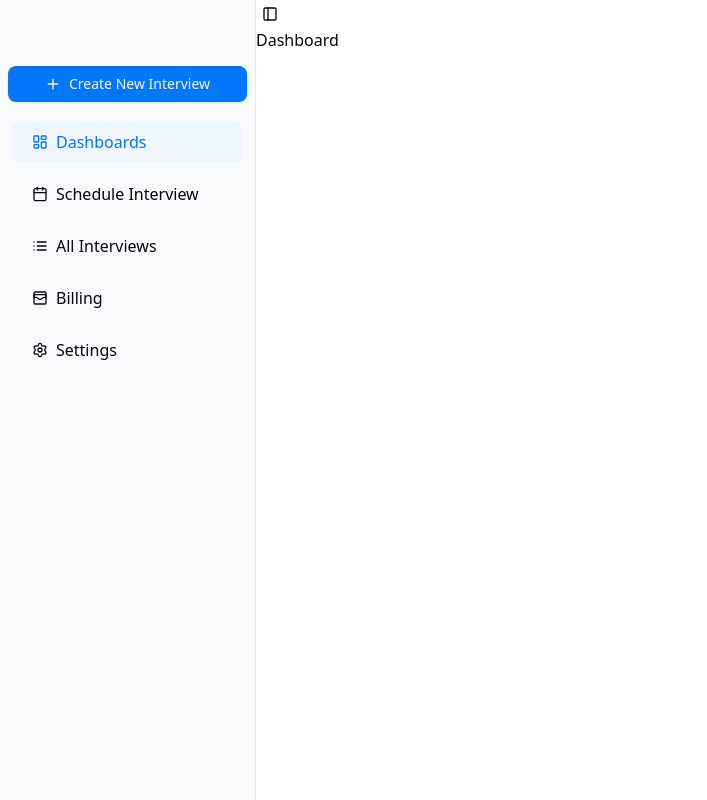
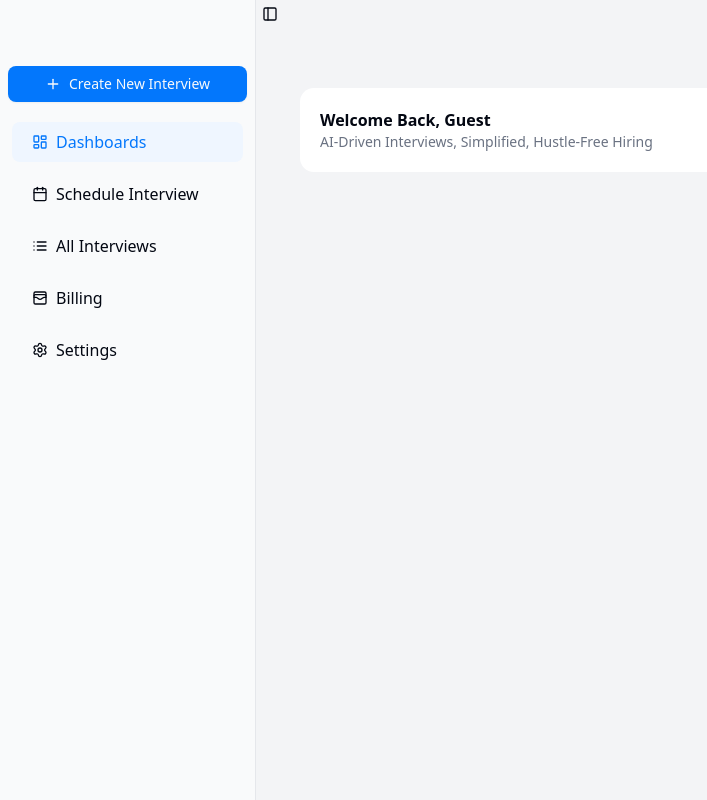
Before and after one commit to ayushptk/AI-Recruiter-Voice-Agent-Next.js-project, a Next.js app: page /dashboard in a window 1280 px wide. Shown: the whole page, without its empty margins (0-707 px from the left). Built offline with nearby package versions, Linux system fonts and the light colour scheme; no server answers.

Commit message:
dashboard

```diff
--- /dev/null
+++ b/context/Userdetailcontext.jsx
@@ -0,0 +1,3 @@
+import { createContext } from "react";
+
+export const UserDetailContext = createContext();
--- /dev/null
+++ b/src/app/(main)/dashboard/_components/welcomecontainer.jsx
@@ -0,0 +1,26 @@
+'use client'
+// Debug: Check if useUser is undefined
+import { useUser } from "../../../provider";
+
+function WelcomeContainer () {
+    // Debug: Log useUser to check if it is undefined
+    console.log("useUser hook:", useUser);
+    const {user} = useUser();
+    console.log("user are ",user)
+    return (
+        <div>
+           <div>
+             <div className={"p-2 rounded-xl flex justify-between items-center mt-5 p-5"} style={{ backgroundColor: 'rgba(255, 255, 255)', position: 'fixed', left: '300px', right: '100',width: "950px" }}>
+      <div>
+        <h2 className={"text-medium font-bold"}>Welcome Back, {user?.name || 'Guest'}</h2>
+        <h2 className={"text-gray-500 text-sm"}>AI-Driven Interviews, Simplified, Hustle-Free Hiring</h2>
+      </div>
+
+      {user&& <Image className="rounded-full" src={user.picture} width={40} height={40} alt={'Welcome Image'} />}
+    </div>
+           </div>
+        </div>
+    )
+}
+
+export default WelcomeContainer;
--- a/src/app/(main)/dashboard/page.jsx
+++ b/src/app/(main)/dashboard/page.jsx
@@ -1,9 +1,10 @@
 import React from "react";
+import WelcomeContainer from "./_components/welcomecontainer";
 
 function Dashboard() {
     return (
         <div>
-            <h1>Dashboard</h1>
+           <WelcomeContainer />
         </div>
     )
 }
--- a/src/app/(main)/layout.js
+++ b/src/app/(main)/layout.js
@@ -1,15 +1,19 @@
 import { Divide } from "lucide-react";
 import React from "react";
 import DashboardProvider from "./provider";
+import Provider from "../provider";
 
 function DashboardLayout({children}) {
     return (
-        <div>
-            <DashboardProvider>
-                {children}
+        <Provider>
+            <div className="bg-secondary">
+                <DashboardProvider>
+                    <div className="p-10">
+                        {children}
+                    </div>
                 </DashboardProvider>
-
-        </div>
+            </div>
+        </Provider>
     )
 }
 
--- a/src/app/(main)/provider.js
+++ b/src/app/(main)/provider.js
@@ -9,7 +9,7 @@ function DashboardProvider({ children }) {
     return (
         <SidebarProvider>
            <AppSidebar />
-        <div>
+        <div className="w-full">
             <SidebarTrigger />
             {children}
         </div>
--- a/src/app/provider.jsx
+++ b/src/app/provider.jsx
@@ -1,55 +1,85 @@
-import React ,{useContext, useState} from "react";
-import { supabase } from "../../services/supabaseClient";
+'use client'
 
-function Provider({children}) {
+import React, { useEffect, useState, useContext } from 'react';
+import { supabase } from '../../services/supabaseClient';
+import { UserDetailContext } from '../../context/Userdetailcontext';
+function Provider({ children }) {
+  const [user, setUser] = useState(null);
+  console.log("user in provider",user)
 
-const [user, setUser] = useState();
   useEffect(() => {
-        CreateNewUser()
-    } ,[])
-const CreateNewUser = async () => {
-    supabase.auth.getUser().then(async ({ data: { user } }) => {
-        let { data: Users, error } = await supabase
+    const init = async () => {
+      await createNewUser();
+    };
+    init();
+  }, []);
+
+  const createNewUser = async () => {
+    try {
+      const {
+        data: { user: authUser },
+        error: authError,
+      } = await supabase.auth.getUser();
+
+      if (authError) {
+        console.error("Error getting authenticated user:", authError);
+        return;
+      }
+
+      if (!authUser) {
+        console.warn("No authenticated user found.");
+        return;
+      }
+
+      const { data: Users, error: fetchError } = await supabase
         .from('Users')
         .select("*")
-  .eq('email', user?.email)
-  console.log("user",Users)
+        .eq('email', authUser.email);
 
-  if(Users?.length === 0){
+      if (fetchError) {
+        console.error("Error fetching user from DB:", fetchError);
+        return;
+      }
 
-       const { data, error } = await supabase
-        .from('Users')
+      if (!Users || Users.length === 0) {
+        const { data: insertedData, error: insertError } = await supabase
+          .from("Users")
           .insert([
             {
-            name:user?.user.metadata?.name,
-            email:user?.email,
-            phone:user?.metadata?.picture
+              name: authUser.user_metadata?.name || '',
+              email: authUser.email,
+              picture: authUser.user_metadata?.picture || '',
+            }
+          ])
+          .select();
+
+        if (insertError) {
+          console.error("Error inserting new user:", insertError);
+          return;
         }
 
-        ])
-        console.log("data",data)
-        setUser(data)
-        return
-
+        setUser(insertedData?.[0] || null);
+      } else {
+        setUser(Users[0]);
       }
-    setUser(Users[0]);
-    })
+    } catch (err) {
+      console.error("Unexpected error in createNewUser:", err);
     }
-
-
+  };
 
   return (
-        <UserDetailConetex.Provider value={{user ,setUser}}>
+    <UserDetailContext.Provider value={{ user, setUser }}>
       <div>{children}</div>
-
-        </UserDetailConetex.Provider>
-
-    )
+    </UserDetailContext.Provider>
+  );
 }
 
 export default Provider;
 
-export const useUser = ()=>{
-    const context = useContext(UserDetailConetex);
+export const useUser = () => {
+  const context = useContext(UserDetailContext);
+  if (!context) {
+    throw new Error("useUser must be used within a Provider");
+  }
   return context;
-}
+};
```
Lines whose indentation alone changed are shown as unchanged.
